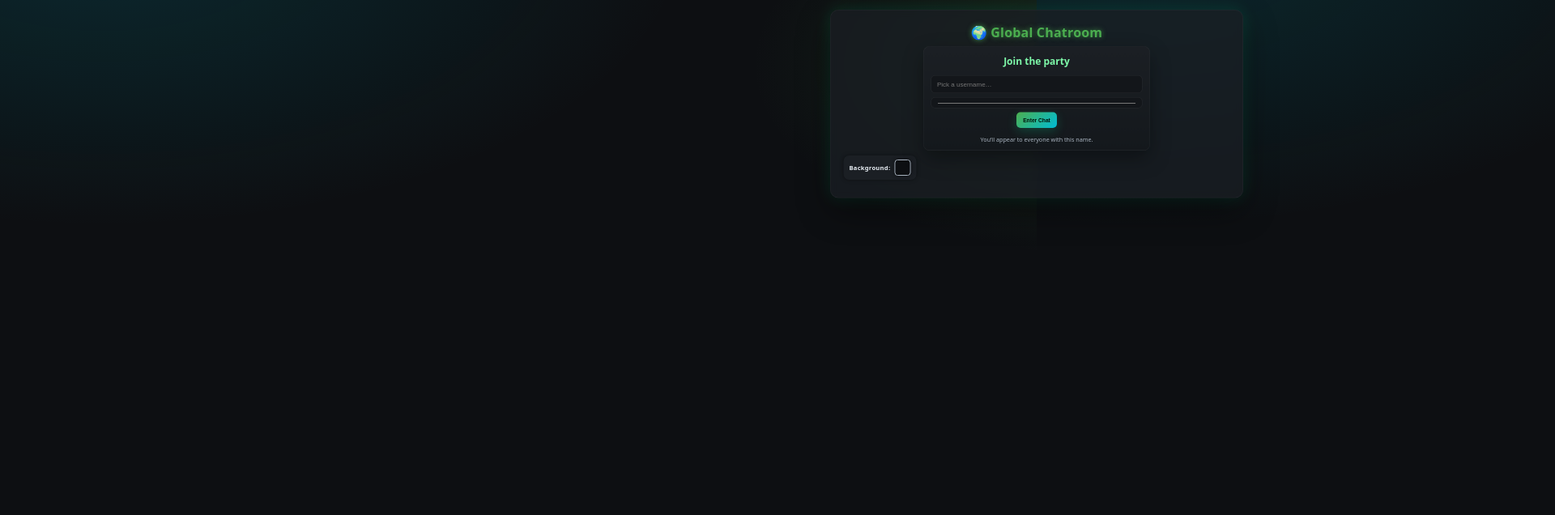
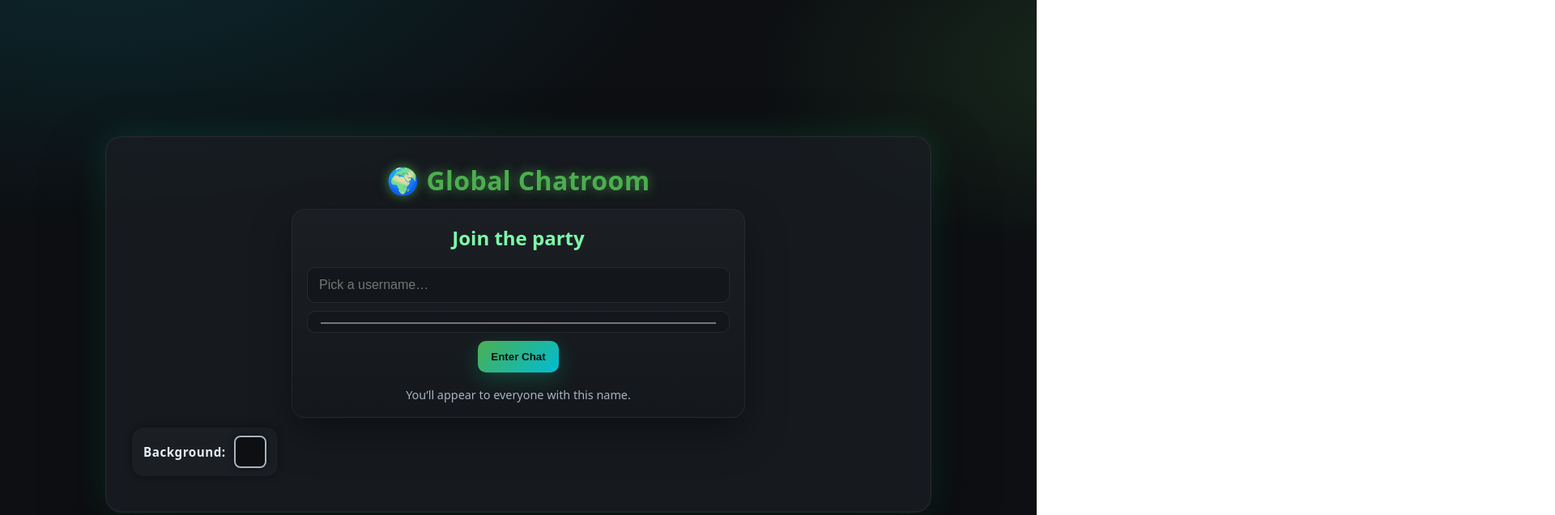
Before and after one commit to jasemontop/GlobalChatroom, a website: page index.html in a window 1280 px wide. Shown: the top 636 px of the page at 81% size, 1920 px wide, since content can reach past the window. Drawn offline with nearby package versions, Linux system fonts and the light colour scheme; no server answers.

Commit message:
Update style.css

```diff
--- a/style.css
+++ b/style.css
@@ -450,14 +450,3 @@ h1 {
   border-color: var(--text);
   box-shadow: 0 0 12px currentColor;
 }
-
-/* ===== SCALE, CENTER, AND ENLARGE TEXT ===== */
-body {
-  display: flex;
-  justify-content: center;       /* center horizontally */
-  align-items: flex-start;       /* change to 'center' for vertical centering */
-  min-height: 100vh;
-  transform: scale(0.5);        /* 50% zoom */
-  transform-origin: top center;  /* scale from top center */
-  width: 200%;                   /* compensate for scaling */
-}
```
